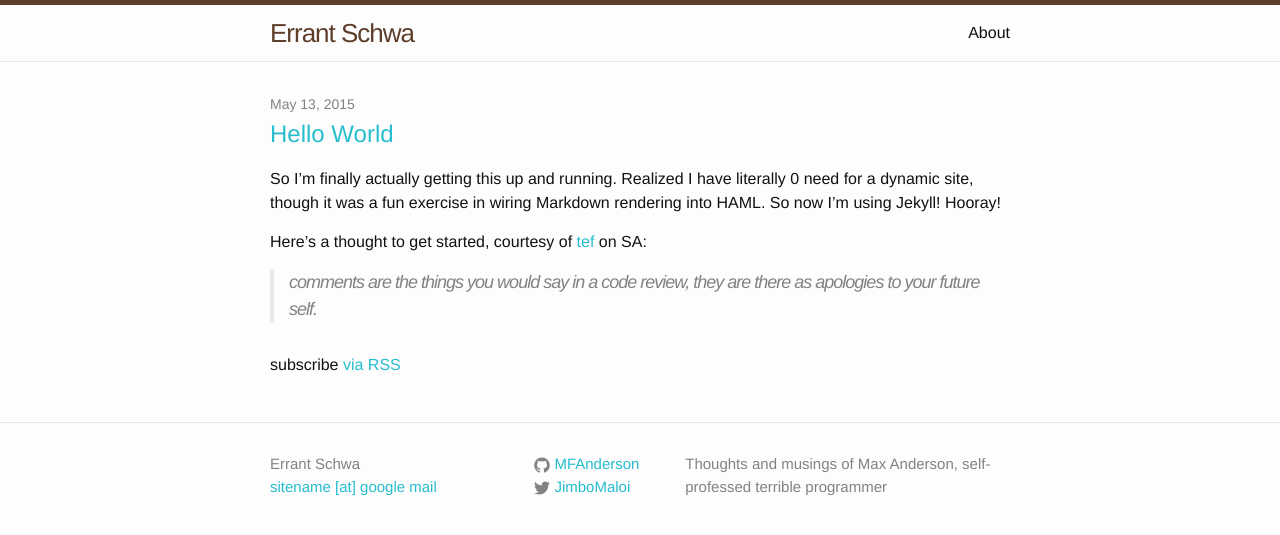
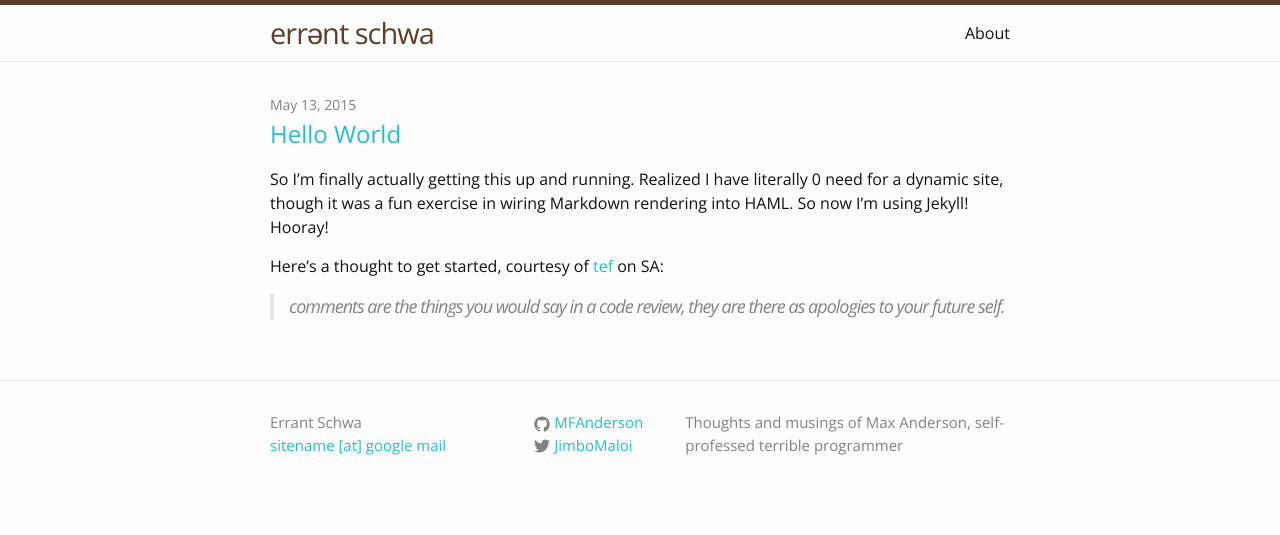
Before and after one commit to MFAnderson/MFAnderson.github.io, a Jekyll site: the page built from index.html, in a window 1280 px wide. Shown: the top 535 px of the page. Built offline with Jekyll 4.4.1, drawn with Linux system fonts in a browser that asks for light colours.

Commit message:
css'ing + getting rid of RSS feed. RSS nerds are smart enough to figure it out

```diff
--- a/_includes/head.html
+++ b/_includes/head.html
@@ -5,7 +5,7 @@
 
   <title>{% if page.title %}{{ page.title }}{% else %}{{ site.title }}{% endif %}</title>
   <meta name="description" content="{% if page.excerpt %}{{ page.excerpt | strip_html | strip_newlines | truncate: 160 }}{% else %}{{ site.description }}{% endif %}">
-
+  <link href='http://fonts.googleapis.com/css?family=Open+Sans:400italic,400,700' rel='stylesheet' type='text/css'>
   <link rel="stylesheet" href="{{ "/css/main.css" | prepend: site.baseurl }}">
   <link rel="canonical" href="{{ page.url | replace:'index.html','' | prepend: site.baseurl | prepend: site.url }}">
   <link rel="alternate" type="application/rss+xml" title="{{ site.title }}" href="{{ "/feed.xml" | prepend: site.baseurl | prepend: site.url }}" />
--- a/_includes/header.html
+++ b/_includes/header.html
@@ -2,7 +2,7 @@
 
   <div class="wrapper">
 
-    <a class="site-title" href="{{ site.baseurl }}/">{{ site.title }}</a>
+    <a class="site-title" href="{{ site.baseurl }}/">err&#601;nt schwa</a>
 
     <nav class="site-nav">
       <a href="#" class="menu-icon">
--- a/_sass/_layout.scss
+++ b/_sass/_layout.scss
@@ -11,7 +11,7 @@
 }
 
 .site-title {
-    font-size: 26px;
+    font-size: 29px;
     line-height: 56px;
     letter-spacing: -1px;
     margin-bottom: 0;
--- a/css/main.scss
+++ b/css/main.scss
@@ -6,7 +6,7 @@
 
 
 // Our variables
-$base-font-family: Helvetica, Arial, sans-serif;
+$base-font-family: 'Open Sans', Helvetica, Arial, sans-serif;
 $base-font-size:   16px;
 $small-font-size:  $base-font-size * 0.875;
 $base-line-height: 1.5;
--- a/index.html
+++ b/index.html
@@ -17,6 +17,5 @@ layout: default
     {% endfor %}
   </ul>
 
-  <p class="rss-subscribe">subscribe <a href="{{ "/feed.xml" | prepend: site.baseurl }}">via RSS</a></p>
 
 </div>
```
